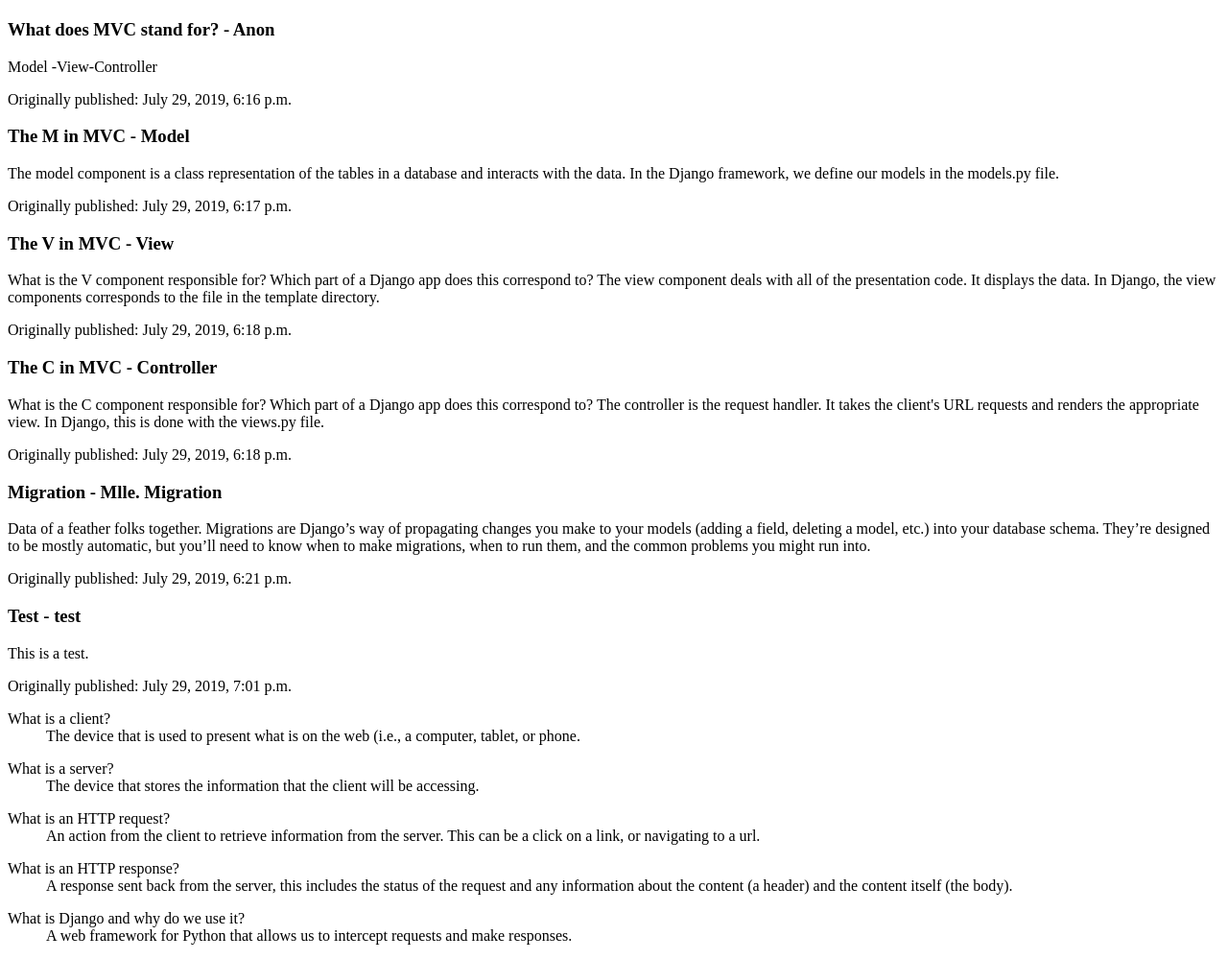
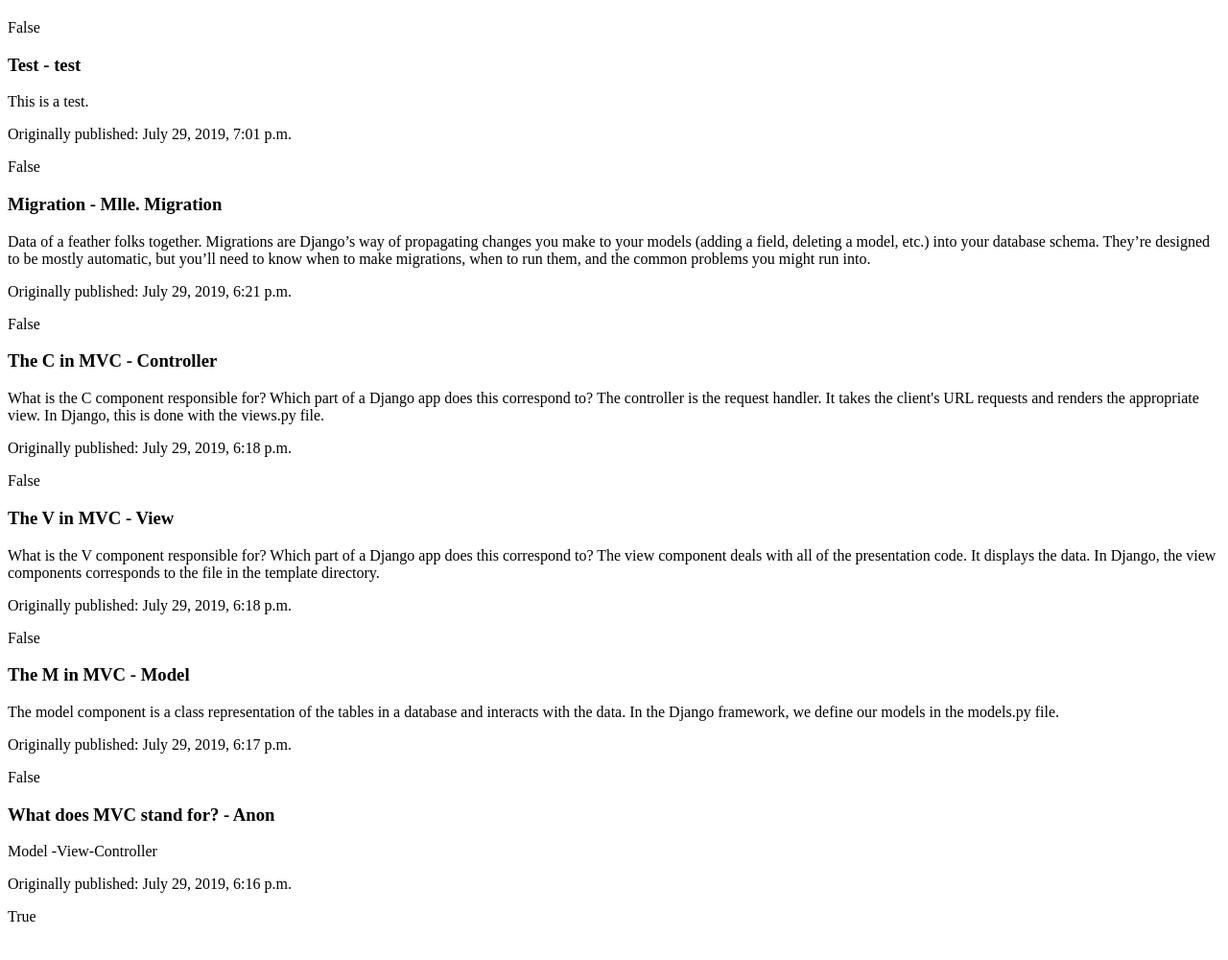
Before and after one commit to cudjoeab/django_blog_part1, a Django app: page /home/ in a window 1280 px wide. Shown: the part 107-1107 px from the top of the page at 96% size. After the commit the page ends 1067 px from the top, so only its background shows below. Run offline with Django 3.2, Linux system fonts and the light colour scheme; data comes from the database, SQL or seed files in the repository; both versions use the stored data as it was after the commit.

Commit message:
migrated changes to model and published articles in reverse chrono order

```diff
--- a/blog/models.py
+++ b/blog/models.py
@@ -4,7 +4,7 @@ from django.db import models
 class Article(models.Model):
     title = models.CharField(max_length=255)
     body = models.TextField()
-    draft = models.BooleanField()
+    draft = models.BooleanField(default=True)
     published_date= models.DateTimeField(auto_now_add=True)
     author= models.CharField(max_length=255)
 
--- a/blog/templates/index.html
+++ b/blog/templates/index.html
@@ -11,18 +11,19 @@
         <h1>Getting down with Django</h2>
         <h2>Date: {{ current_time }}</h2>
     </header>
+
     {% for article in articles %}
-        <!-- {% if article.draft == False %} -->
+    {{ article.draft }}
+        {% if article.draft == False %}
             <article>
                 <h3>{{ article.title }} - {{ article.author }}</h3>
                 <p>{{ article.body }}</p>
                 <p> Originally published: {{ article.published_date }}</p>
             </article>
-
-        <!-- {% endif %} -->
+        {% endif %}
     {% endfor %}
 
-        <dl>
+        <!-- <dl>
             <dt>What is a client?</dt>
             <dd>The device that is used to present what is on the web (i.e., a computer, tablet, or phone.</dd>
         </dl>
@@ -43,7 +44,7 @@
             <dd>A web framework for Python that allows us to intercept requests and make responses. </dd>
         </dl>
 
-
+ -->
 
 
 </body>
--- a/blog/views.py
+++ b/blog/views.py
@@ -10,7 +10,7 @@ def home_page(request):
     # context = {}
 
     context = {
-    'articles': Article.objects.all(),
+    'articles': Article.objects.all().order_by('-published_date'),
     'current_time': datetime.now()
     }
     response = render(request, 'index.html', context)
```
Also changed, not shown: blog/migrations/0002_auto_20190729_1902.py (added), db.sqlite3.
